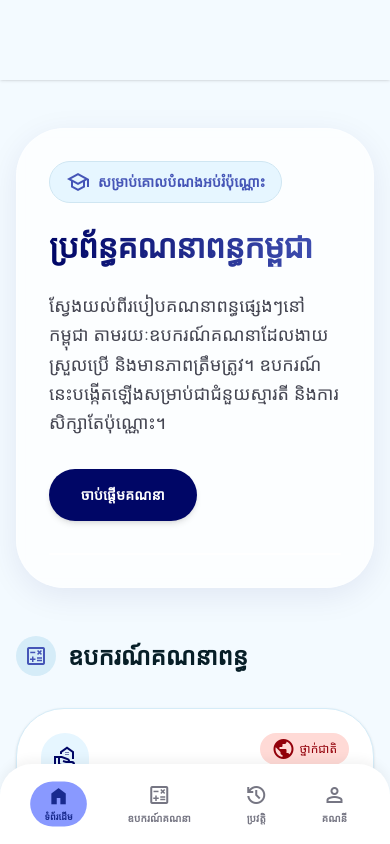
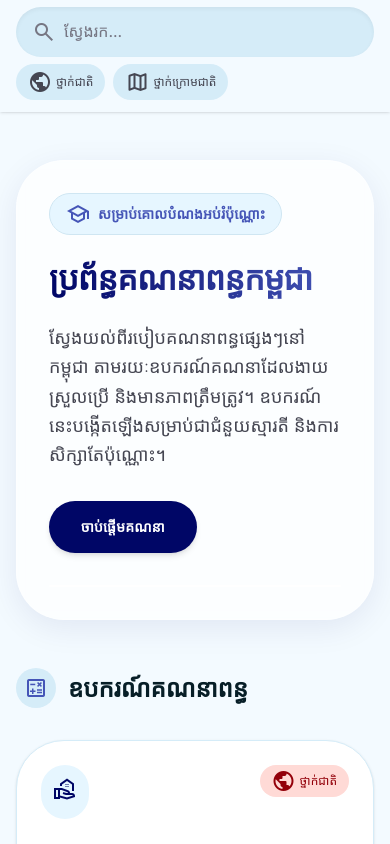
Before and after one commit to FarmLen-inc/cambodia-tax, a Next.js app in the folder khmer-tax-calculator/: page / in a window 390 px wide. Shown: the top 844 px of the page. Built offline with nearby package versions, Linux system fonts and the light colour scheme; a web font is replaced by a local one.

Commit message:
fix: remove mobile bottom nav, add mobile search + category filter chips to header

```diff
--- a/khmer-tax-calculator/src/app/page.tsx
+++ b/khmer-tax-calculator/src/app/page.tsx
@@ -60,8 +60,10 @@ export default function Home() {
     <div className="antialiased flex flex-col min-h-screen">
       {/* TopAppBar */}
       <header className="bg-surface shadow-sm sticky top-0 z-50">
-        <div className="flex justify-between items-center w-full px-margin-mobile md:px-margin-desktop h-20 max-w-7xl mx-auto">
-          <div className="hidden md:flex flex-1 justify-center">
+        <div className="flex flex-col w-full max-w-7xl mx-auto px-margin-mobile md:px-margin-desktop">
+          <div className="flex justify-between items-center h-16">
+            {/* Search — full width on mobile, centered on desktop */}
+            <div className="flex flex-1 justify-center">
               <div className="relative w-full" style={{ maxWidth: 600 }}>
                 <span className="material-symbols-outlined absolute left-4 top-1/2 -translate-y-1/2 text-outline">search</span>
                 <input
@@ -73,12 +75,20 @@ export default function Home() {
                 />
               </div>
             </div>
-          <div className="flex items-center gap-2">
-            <div className="hidden lg:flex items-center gap-6 mr-4">
-              <button onClick={() => toggle("National Tax")} className={`font-label-md text-label-md transition-colors ${filter === "National Tax" ? "text-secondary underline underline-offset-4" : "text-primary hover:text-secondary"}`}>ថ្នាក់ជាតិ</button>
-              <button onClick={() => toggle("Sub-National Tax")} className={`font-label-md text-label-md transition-colors ${filter === "Sub-National Tax" ? "text-secondary underline underline-offset-4" : "text-primary hover:text-secondary"}`}>ថ្នាក់ក្រោមជាតិ</button>
+            {/* Desktop category filter */}
+            <div className="hidden lg:flex items-center gap-6 ml-6">
+              <button onClick={() => toggle("National Tax")} className={`font-label-md text-label-md transition-colors whitespace-nowrap ${filter === "National Tax" ? "text-secondary underline underline-offset-4" : "text-primary hover:text-secondary"}`}>ថ្នាក់ជាតិ</button>
+              <button onClick={() => toggle("Sub-National Tax")} className={`font-label-md text-label-md transition-colors whitespace-nowrap ${filter === "Sub-National Tax" ? "text-secondary underline underline-offset-4" : "text-primary hover:text-secondary"}`}>ថ្នាក់ក្រោមជាតិ</button>
             </div>
-            <button aria-label="Account" className="p-2 rounded-full hover:bg-surface-variant transition-colors text-primary" />
+          </div>
+          {/* Mobile category filter chips */}
+          <div className="lg:hidden flex gap-2 pb-3 overflow-x-auto">
+            <button onClick={() => toggle("National Tax")} className={`flex-shrink-0 flex items-center gap-1 px-3 py-1.5 rounded-full font-label-md text-[12px] transition-colors ${filter === "National Tax" ? "bg-primary text-on-primary" : "bg-surface-container-high text-on-surface-variant"}`}>
+              <span className="material-symbols-outlined text-[14px]">public</span>ថ្នាក់ជាតិ
+            </button>
+            <button onClick={() => toggle("Sub-National Tax")} className={`flex-shrink-0 flex items-center gap-1 px-3 py-1.5 rounded-full font-label-md text-[12px] transition-colors ${filter === "Sub-National Tax" ? "bg-primary text-on-primary" : "bg-surface-container-high text-on-surface-variant"}`}>
+              <span className="material-symbols-outlined text-[14px]">map</span>ថ្នាក់ក្រោមជាតិ
+            </button>
           </div>
         </div>
       </header>
@@ -194,25 +204,6 @@ export default function Home() {
         </div>
       </footer>
 
-      {/* Bottom Nav Bar (Mobile Only) */}
-      <nav className="md:hidden bg-surface-container-lowest fixed bottom-0 left-0 w-full z-50 flex justify-around items-center h-20 px-gutter shadow-[0_-4px_12px_rgba(0,0,0,0.05)] rounded-t-lg">
-        <button className="flex flex-col items-center justify-center bg-secondary-container text-on-secondary-container rounded-full px-4 py-1 scale-90 transition-transform duration-150">
-          <span className="material-symbols-outlined" style={{ fontVariationSettings: "'FILL' 1" }}>home</span>
-          <span className="font-label-md text-label-md text-[10px] mt-1">ទំព័រដើម</span>
-        </button>
-        <button className="flex flex-col items-center justify-center text-outline px-4 py-1 hover:bg-surface-variant rounded-full">
-          <span className="material-symbols-outlined">calculate</span>
-          <span className="font-label-md text-label-md text-[10px] mt-1">ឧបករណ៍គណនា</span>
-        </button>
-        <button className="flex flex-col items-center justify-center text-outline px-4 py-1 hover:bg-surface-variant rounded-full">
-          <span className="material-symbols-outlined">history</span>
-          <span className="font-label-md text-label-md text-[10px] mt-1">ប្រវត្តិ</span>
-        </button>
-        <button className="flex flex-col items-center justify-center text-outline px-4 py-1 hover:bg-surface-variant rounded-full">
-          <span className="material-symbols-outlined">person</span>
-          <span className="font-label-md text-label-md text-[10px] mt-1">គណនី</span>
-        </button>
-      </nav>
     </div>
   );
 }
```
Lines whose indentation alone changed are shown as unchanged.
